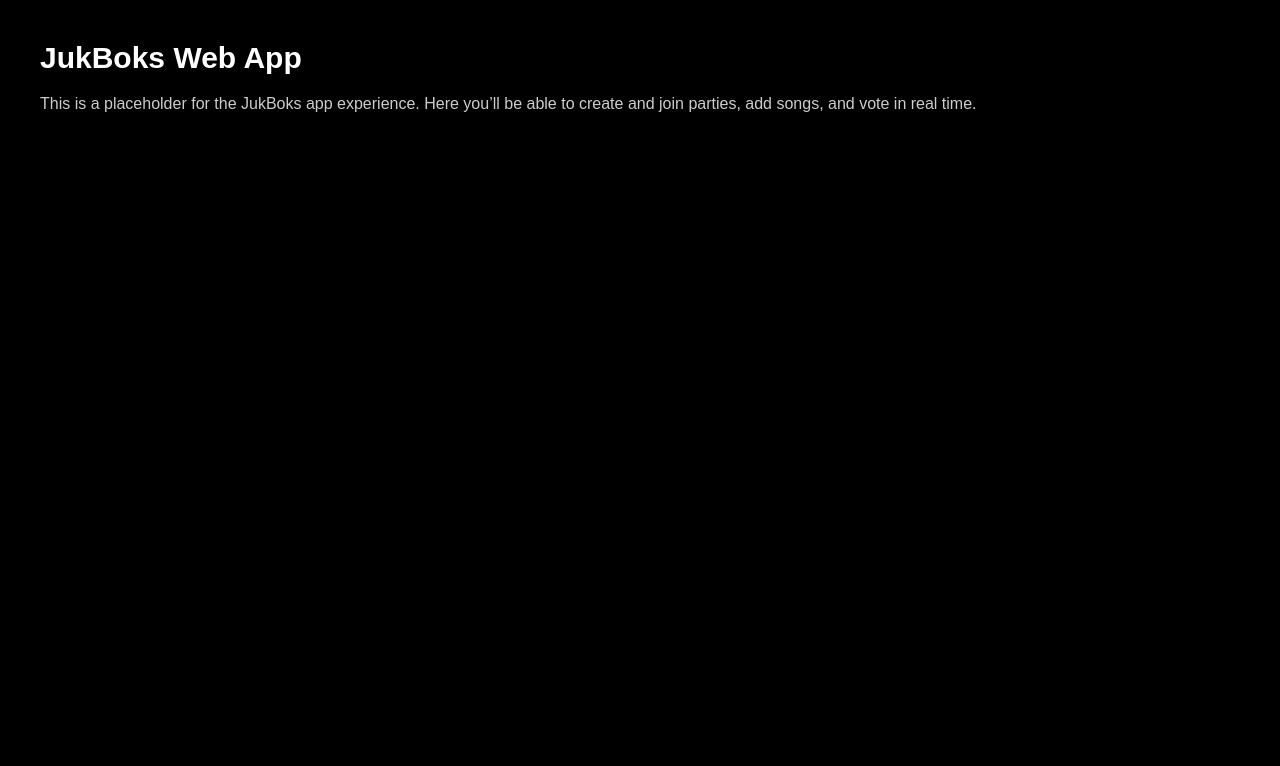
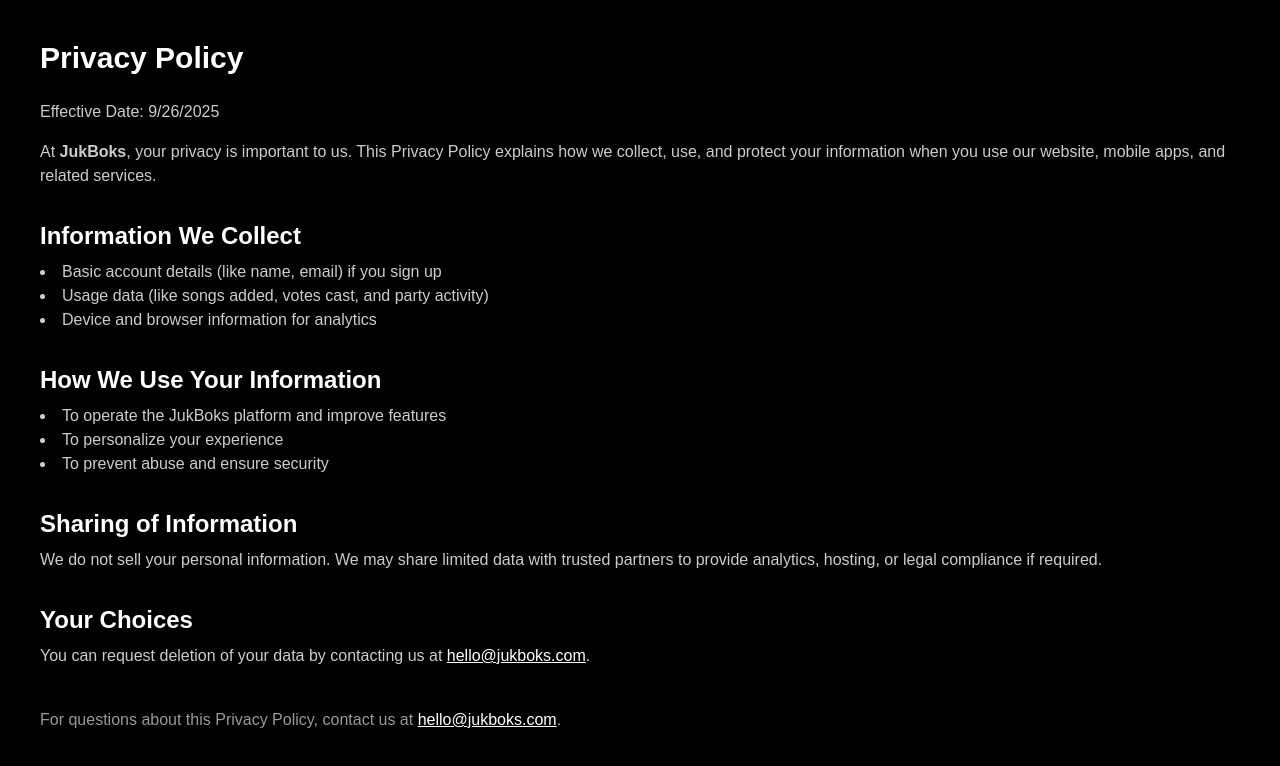
Before and after one commit to mkchristopherson785/jukboks-site, a Next.js app: page /privacy in a window 1280 px wide. Shown: the top 766 px of the page. Built offline with nearby package versions, Linux system fonts and the light colour scheme.

Commit message:
Add Privacy Policy and Terms of Service

```diff
--- a/app/privacy/page.tsx
+++ b/app/privacy/page.tsx
@@ -1,10 +1,54 @@
-export default function AppHome() {
+export default function Privacy() {
   return (
     <main className="min-h-screen bg-black text-white p-10">
-      <h1 className="text-3xl font-bold">JukBoks Web App</h1>
-      <p className="mt-4 text-white/80">
-        This is a placeholder for the JukBoks app experience.
-        Here you’ll be able to create and join parties, add songs, and vote in real time.
+      <h1 className="text-3xl font-bold mb-6">Privacy Policy</h1>
+      <p className="text-white/80 mb-4">
+        Effective Date: {new Date().toLocaleDateString()}
+      </p>
+
+      <p className="text-white/80 mb-4">
+        At <strong>JukBoks</strong>, your privacy is important to us. This
+        Privacy Policy explains how we collect, use, and protect your
+        information when you use our website, mobile apps, and related
+        services.
+      </p>
+
+      <h2 className="text-2xl font-semibold mt-8 mb-2">Information We Collect</h2>
+      <ul className="list-disc list-inside text-white/80 mb-4">
+        <li>Basic account details (like name, email) if you sign up</li>
+        <li>Usage data (like songs added, votes cast, and party activity)</li>
+        <li>Device and browser information for analytics</li>
+      </ul>
+
+      <h2 className="text-2xl font-semibold mt-8 mb-2">How We Use Your Information</h2>
+      <ul className="list-disc list-inside text-white/80 mb-4">
+        <li>To operate the JukBoks platform and improve features</li>
+        <li>To personalize your experience</li>
+        <li>To prevent abuse and ensure security</li>
+      </ul>
+
+      <h2 className="text-2xl font-semibold mt-8 mb-2">Sharing of Information</h2>
+      <p className="text-white/80 mb-4">
+        We do not sell your personal information. We may share limited data
+        with trusted partners to provide analytics, hosting, or legal
+        compliance if required.
+      </p>
+
+      <h2 className="text-2xl font-semibold mt-8 mb-2">Your Choices</h2>
+      <p className="text-white/80 mb-4">
+        You can request deletion of your data by contacting us at{" "}
+        <a href="mailto:hello@jukboks.com" className="underline text-white">
+          hello@jukboks.com
+        </a>
+        .
+      </p>
+
+      <p className="text-white/60 mt-10">
+        For questions about this Privacy Policy, contact us at{" "}
+        <a href="mailto:hello@jukboks.com" className="underline text-white">
+          hello@jukboks.com
+        </a>
+        .
       </p>
     </main>
   );
--- a/app/terms/page.tsx
+++ b/app/terms/page.tsx
@@ -1,9 +1,55 @@
 export default function Terms() {
   return (
     <main className="min-h-screen bg-black text-white p-10">
-      <h1 className="text-3xl font-bold">Terms of Service</h1>
-      <p className="mt-4 text-white/80">
-        Our Terms of Service will go here. For now, this is just a placeholder page.
+      <h1 className="text-3xl font-bold mb-6">Terms of Service</h1>
+      <p className="text-white/80 mb-4">
+        Effective Date: {new Date().toLocaleDateString()}
+      </p>
+
+      <p className="text-white/80 mb-4">
+        Welcome to <strong>JukBoks</strong>. By accessing or using our website,
+        apps, and services, you agree to these Terms of Service. Please read
+        them carefully.
+      </p>
+
+      <h2 className="text-2xl font-semibold mt-8 mb-2">Use of Service</h2>
+      <ul className="list-disc list-inside text-white/80 mb-4">
+        <li>You may not use JukBoks for illegal or harmful activities.</li>
+        <li>You are responsible for the content you add (e.g., songs, names).</li>
+        <li>We may update or discontinue features at any time.</li>
+      </ul>
+
+      <h2 className="text-2xl font-semibold mt-8 mb-2">Accounts</h2>
+      <p className="text-white/80 mb-4">
+        Some features may require an account. You are responsible for keeping
+        your login secure and notifying us of any unauthorized use.
+      </p>
+
+      <h2 className="text-2xl font-semibold mt-8 mb-2">Limitation of Liability</h2>
+      <p className="text-white/80 mb-4">
+        JukBoks is provided “as is” without warranties. We are not liable for
+        damages arising from use of the service, to the maximum extent
+        permitted by law.
+      </p>
+
+      <h2 className="text-2xl font-semibold mt-8 mb-2">Termination</h2>
+      <p className="text-white/80 mb-4">
+        We may suspend or terminate your access if you violate these Terms or
+        misuse the platform.
+      </p>
+
+      <h2 className="text-2xl font-semibold mt-8 mb-2">Changes</h2>
+      <p className="text-white/80 mb-4">
+        We may update these Terms occasionally. Continued use of JukBoks means
+        you accept the updated Terms.
+      </p>
+
+      <p className="text-white/60 mt-10">
+        For questions about these Terms, contact us at{" "}
+        <a href="mailto:hello@jukboks.com" className="underline text-white">
+          hello@jukboks.com
+        </a>
+        .
       </p>
     </main>
   );
```
